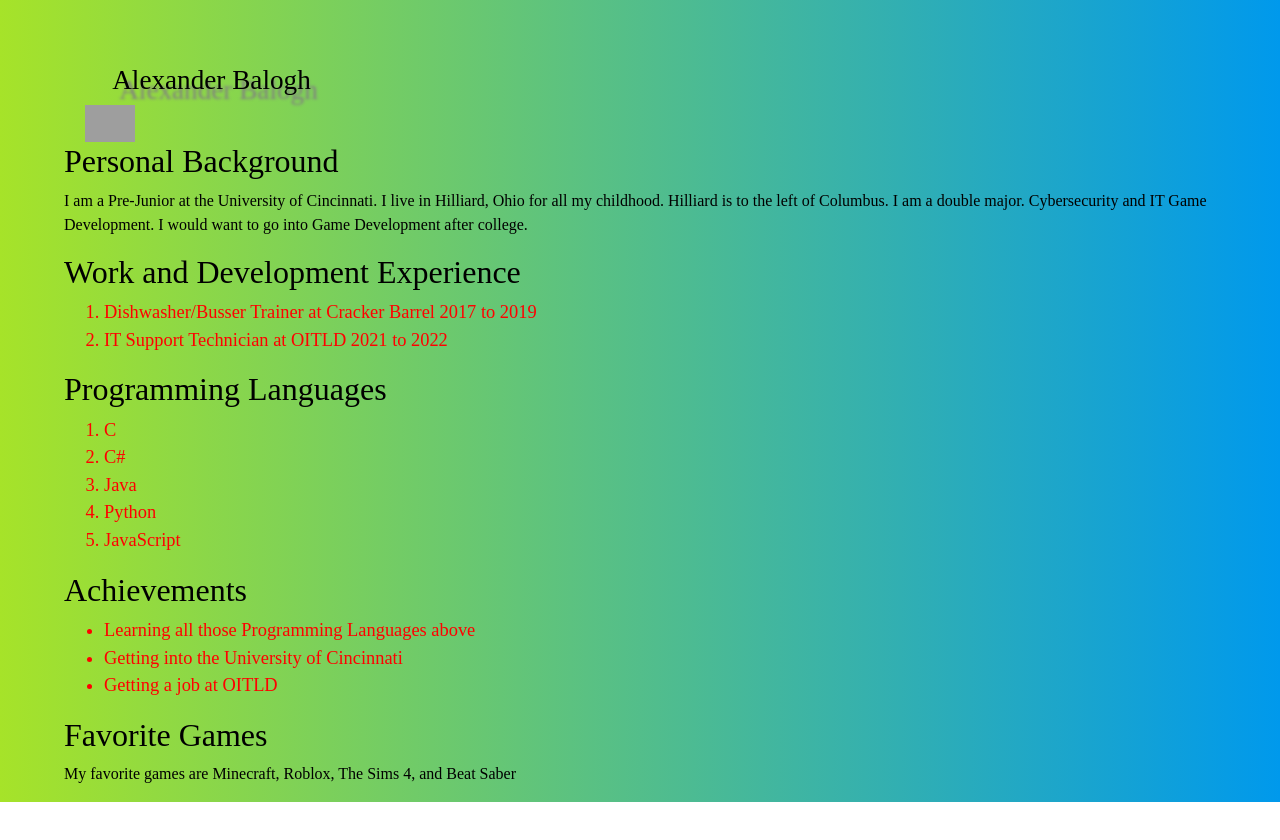
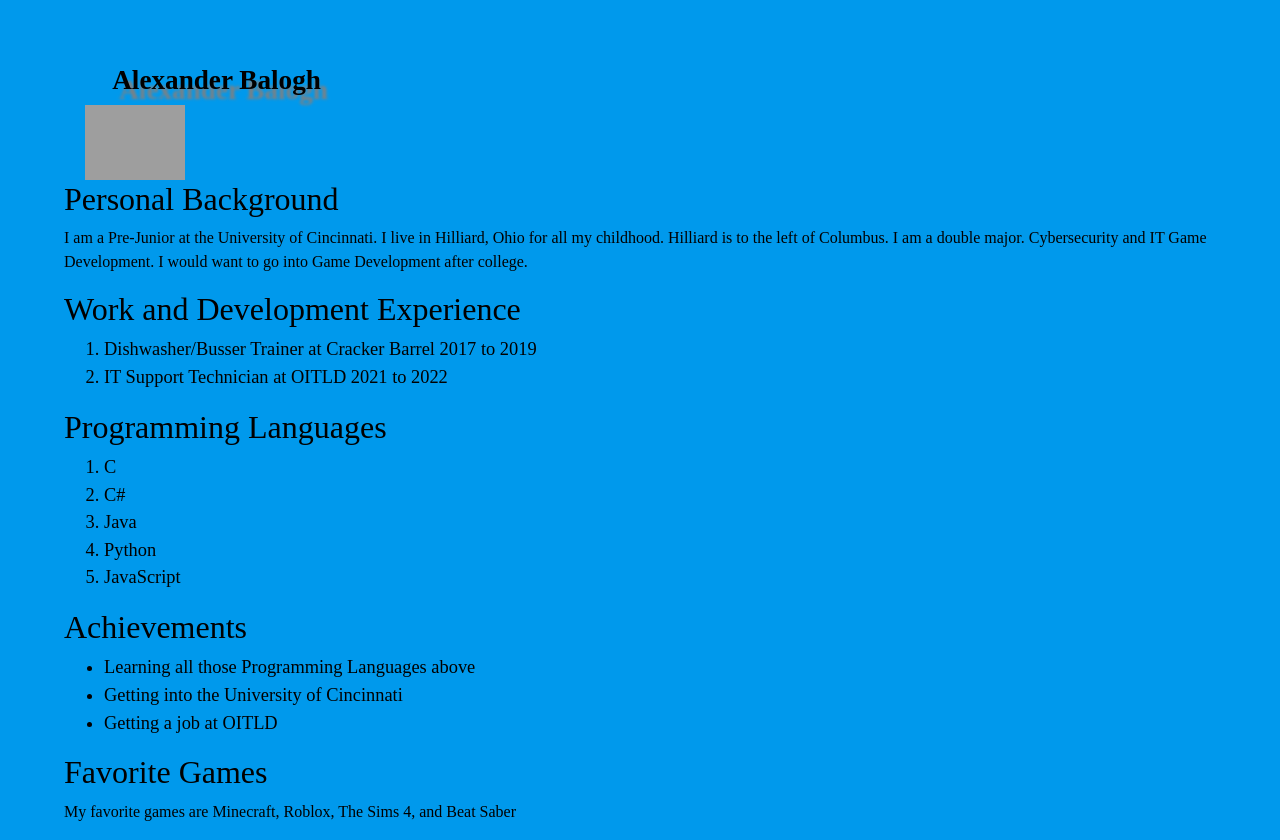
Before and after one commit to IT3049C-Students/1-online-portfolio-AlexBalogh1933, a website: page index.html in a window 1280 px wide. Before the commit the page ends 802 px from the top, so only its background shows below. Drawn offline with nearby package versions, Linux system fonts and the light colour scheme; grey boxes are pictures that could not be loaded.

Commit message:
Updated css final

```diff
--- a/resources/styles/styles.css
+++ b/resources/styles/styles.css
@@ -1,5 +1,5 @@
 body {
-    background-image: linear-gradient(to left, #0099ec, #a6e329);
+    background-color: #0099ec;
     color: black;
     margin-top: 5%;
     margin-left: 5%;
@@ -13,6 +13,7 @@ h1 {
     padding-left: 1em;
     padding-right: 1em;
     font-size: 1.7em;
+    font-weight: bold;
 }
 p.section {
     color: black;
@@ -20,15 +21,15 @@ p.section {
     font-size: 1.15em;
 }
 ol {
-    color: red;
+    color: black;
     font-family: "Times New Roman", sans-serif;
     font-size: 1.15em;
 }
 ul {
-    color: red;
+    color: black;
     font-family: "Times New Roman", sans-serif;
     font-size: 1.15em;
 }
 .Photo {
-    width: 50px;
+    width: 100px;
 }
```
